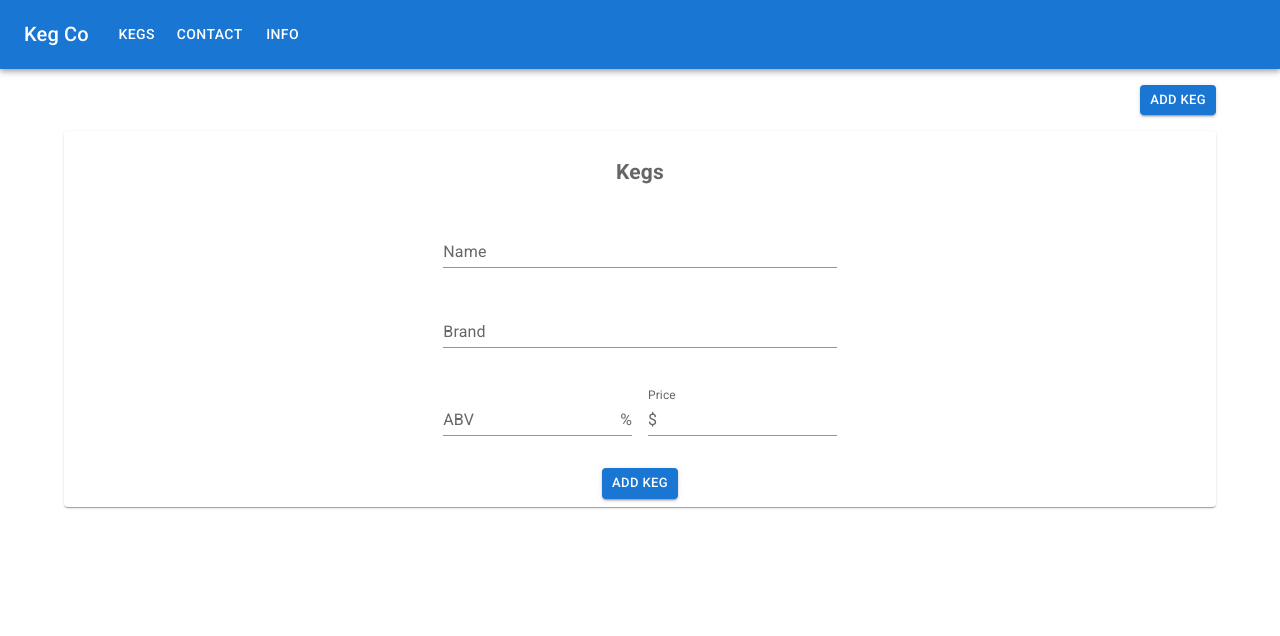
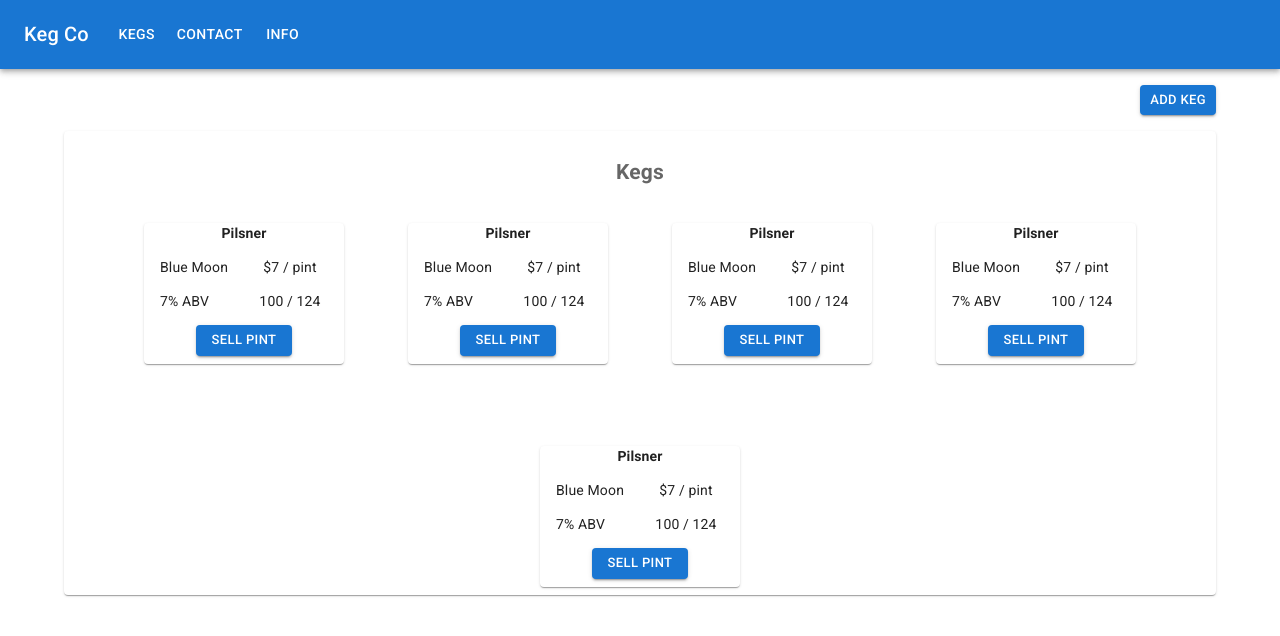
Before and after one commit to dlinds/tap-room, a React (Create React App) app: page / in a window 1280 px wide. Shown: the top 636 px of the page. Built offline with nearby package versions, Linux system fonts and the light colour scheme.

Commit message:
add functionality for swapping view/form

```diff
--- a/src/components/Kegs/KegAddForm.js
+++ b/src/components/Kegs/KegAddForm.js
@@ -33,7 +33,10 @@ export default function KegAddForm(props) {
             aria-describedby="standard-weight-helper-text"
             inputProps={{
               'aria-label': 'weight',
+              'min': 0,
+              'max': 99
             }}
+            type='number'
           />
         </FormControl>
         <FormControl variant="standard" sx={{ m: 1, mt: 3, width: '24ch' }}>
@@ -44,6 +47,7 @@ export default function KegAddForm(props) {
             aria-describedby="standard-weight-helper-text"
             inputProps={{
               'aria-label': 'weight',
+              'min': 0
             }}
           />
         </FormControl>
--- a/src/components/Kegs/KegParentContainer.js
+++ b/src/components/Kegs/KegParentContainer.js
@@ -1,7 +1,6 @@
 import React from "react";
 import { styled } from '@mui/material/styles';
 import CssBaseline from '@mui/material/CssBaseline';
-import Box from '@mui/material/Box';
 import Container from '@mui/material/Container';
 import Paper from '@mui/material/Paper';
 import Grid from '@mui/material/Grid';
@@ -17,7 +16,26 @@ const Item = styled(Paper)(({ theme }) => ({
   color: theme.palette.text.secondary,
 }));
 
-function KegParentContainer() {
+
+
+
+class KegParentContainer extends React.Component {
+
+  constructor(props) {
+    super(props);
+    this.state = {
+      formVisibleOnPage: <KegRow />,
+    };
+  }
+
+  // let view = <KegRow />;
+
+  handleAddKegCancelButton() {
+    this.setState(prevState => ({
+      formVisibleOnPage: !prevState.formVisibleOnPage
+    }));
+  }
+  render() {
     return (
       <React.Fragment>
         <CssBaseline />
@@ -26,12 +44,12 @@ function KegParentContainer() {
             <Grid item xs={10}>
             </Grid>
             <Grid item xs={2} style={{ textAlign: 'right' }}>
-            <Button variant="contained" size="small" >Add Keg</Button>
+              <Button variant="contained" size="small" onClick={this.state.handleAddKegCancelButton}>Add Keg</Button>
             </Grid>
             <Grid item xs={12}>
               <Item>
                 <h2>Kegs</h2>
-              <KegAddForm />
+                {this.state.formVisibleOnPage}
               </Item>
             </Grid>
           </Grid>
@@ -39,5 +57,6 @@ function KegParentContainer() {
       </React.Fragment>
     )
   }
+}
 
 export default KegParentContainer;
```
Lines whose indentation alone changed are shown as unchanged.
